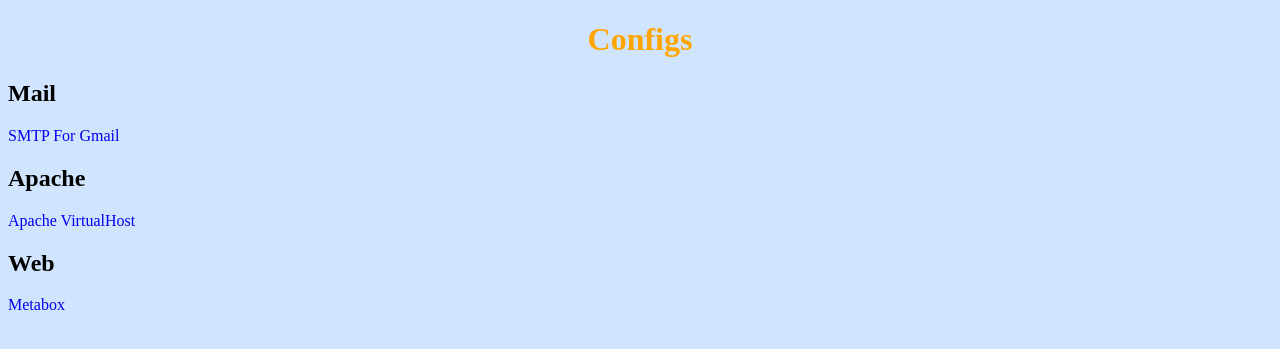
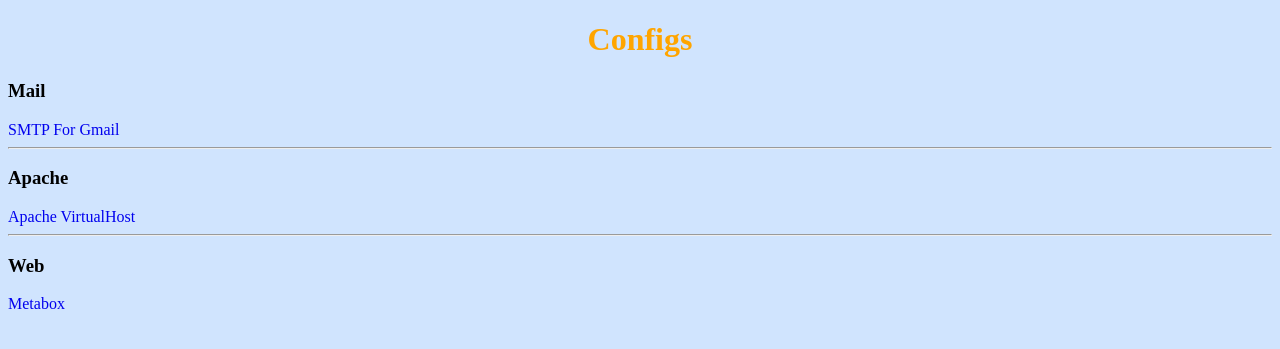
Before and after one commit to farbodahm/farbodahm.github.io, a PHP site: page / in a window 1280 px wide. Shown: the top 349 px of the page. Run offline with PHP 8.4, Linux system fonts and the light colour scheme.

Commit message:
New Style

```diff
--- a/index.html
+++ b/index.html
@@ -1,17 +1,21 @@
 <!DOCTYPE html>
 <html>
   <head>
+    <title>Config</title>
+    <link rel="icon" href="logo.jpg" type="image/jpeg">
     <link rel="stylesheet" type="text/css" href="style.css">
   </head>
   <body>
     <h1>Configs</h1>
-    <tr>
-    <h2>Mail</h2>
-    <td><a href="./smtp.txt">SMTP For Gmail</a></td>
-    </tr>
-    <h2>Apache</h2>
+    <h3>Mail</h3>
+    <a href="./smtp.txt">SMTP For Gmail</a>
+    <hr>
+    <!-- -------------------------------------- -->
+    <h3>Apache</h3>
     <a href="./apache_VirtualHost.txt">Apache VirtualHost</a>
-    <h2>Web</h2>
+    <hr>
+    <!-- -------------------------------------- -->
+    <h3>Web</h3>
     <a href="./metabox.txt">Metabox</a>
   </body>
 </html>
--- a/style.css
+++ b/style.css
@@ -14,3 +14,9 @@ p {
 a {
   text-decoration: none;
 }
+a:visited {
+  color: blue;
+}
+hr {
+  color: black;
+}
```
Also changed, not shown: logo.jpg (added).
